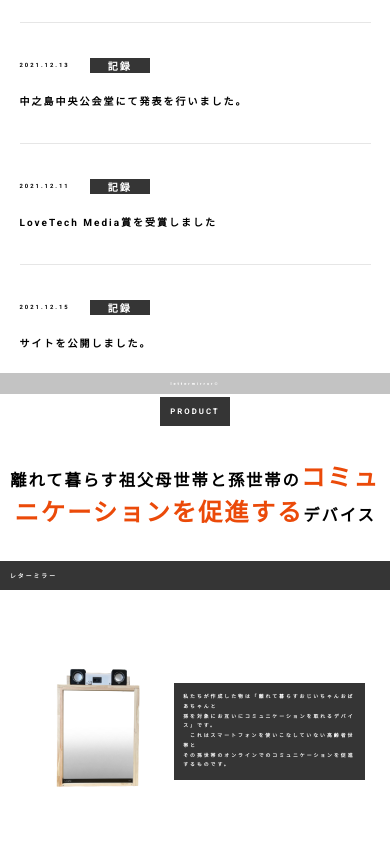
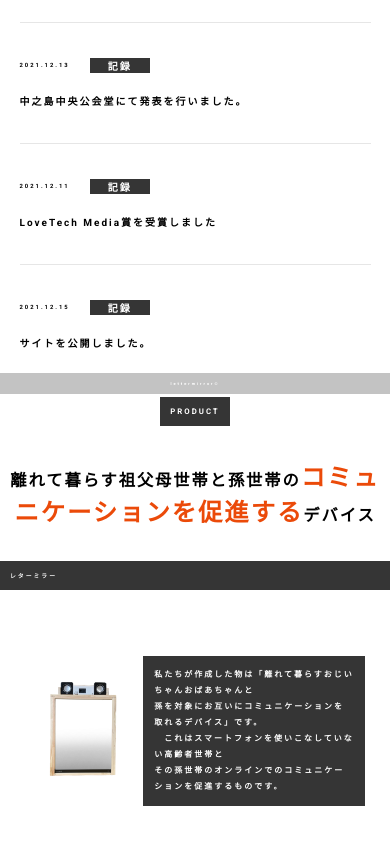
Before and after one commit to thxhightech/lettermirror, a plain HTML site: page index.html in a window 390 px wide. Shown: the part 450-1294 px from the top of the page. Drawn offline with Linux system fonts and the light colour scheme.

Commit message:
フォントサイズを調整しました

```diff
--- a/style.css
+++ b/style.css
@@ -245,6 +245,12 @@ span {
     padding: 5%;
 }
 
+@media screen and (max-width:400px) {
+    .product_comment p {
+        font-size: 8px;
+    }
+}
+
 
 footer{
     width: 100%;
```
